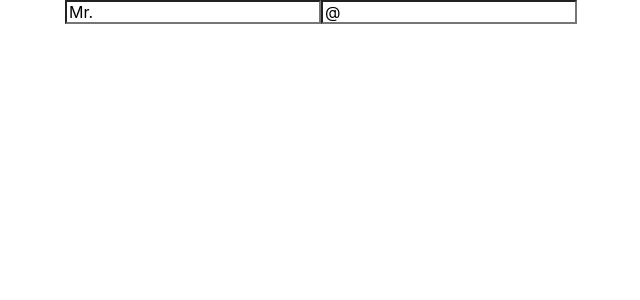
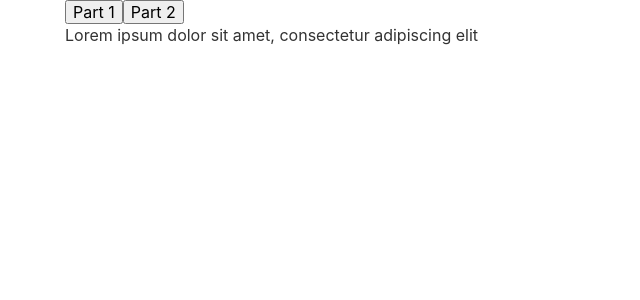
Before and after one commit to svensktutby/react-hooks, a React (Create React App) app: page / in a window 1280 px wide. Shown: the top 300 px of the page, without its empty margins (275-915 px from the left). Built offline with nearby package versions, Linux system fonts and the light colour scheme.

Commit message:
feat: useTabs

```diff
--- a/src/App.tsx
+++ b/src/App.tsx
@@ -1,16 +1,28 @@
 import React, { FC } from 'react';
-import { useInput } from './hooks/useInput/useInput';
+import useTabs from './hooks/useTabs';
+
+const fetchContent = [
+    {
+        tab: 'Part 1',
+        text: 'Lorem ipsum dolor sit amet, consectetur adipiscing elit',
+    },
+    {
+        tab: 'Part 2',
+        text: 'Ut enim ad minim veniam, quis nostrud exercitation ullamco',
+    },
+];
 
 export const App: FC = () => {
-    const checkMaxLength = (value: string) => value.length <= 10;
-    const checkAt = (value: string) => !value.includes('@', 1);
-    const name = useInput('Mr.', checkMaxLength);
-    const email = useInput('@', checkAt);
+    const { currentItem, changeItem } = useTabs(0, fetchContent);
 
     return (
         <div className="app" style={{ width: 600, margin: '0 auto' }}>
-            <input type="text" placeholder="Name" {...name} />
-            <input type="text" placeholder="Email" {...email} />
+            {fetchContent?.map(({ tab }, idx) => (
+                <button key={idx} onClick={() => changeItem(idx)}>
+                    {tab}
+                </button>
+            ))}
+            <div>{currentItem.text}</div>
         </div>
     );
 };
--- /dev/null
+++ b/src/hooks/useTabs/index.ts
@@ -0,0 +1 @@
+export { useTabs as default } from './useTabs';
--- /dev/null
+++ b/src/hooks/useTabs/useTabs.tsx
@@ -0,0 +1,7 @@
+import { useState } from 'react';
+
+export const useTabs = <T,>(initialIndex: number, allTabs: T[]) => {
+    const [currentIndex, setCurrentIndex] = useState(initialIndex);
+
+    return { currentItem: allTabs[currentIndex], changeItem: setCurrentIndex };
+};
```
